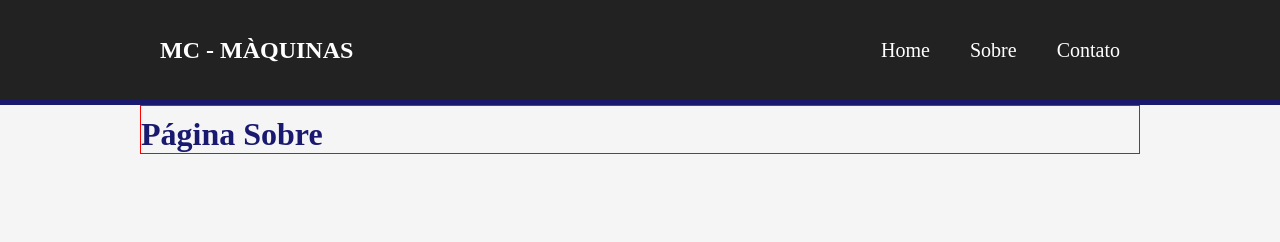
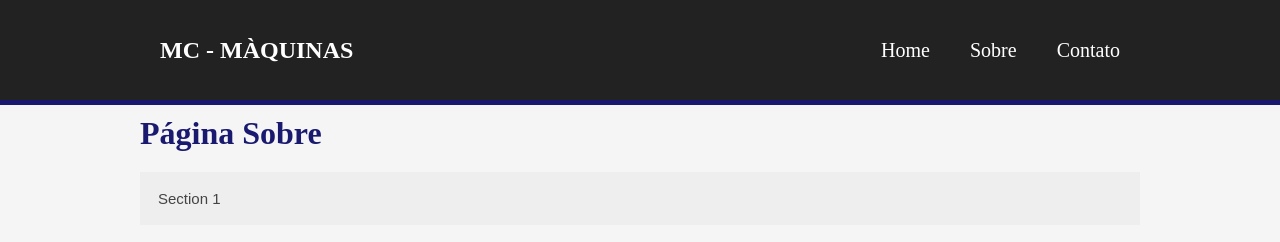
Before and after one commit to JhonatanPB/Curso-Fullstack, a plain HTML site: page mine-site/sobre.html in a window 1280 px wide. Drawn offline with Linux system fonts and the light colour scheme.

Commit message:
atualizei o sobre.html e o css

```diff
--- a/mine-site/css/style.css
+++ b/mine-site/css/style.css
@@ -105,5 +105,29 @@
 .paginaSobre h1 {
     color: #191970;
     padding-top: 10px;
-    border: 1px solid red;
+    margin-bottom: 20px;
 }
+
+.accordion {
+  background-color: #eee;
+  color: #444;
+  cursor: pointer;
+  padding: 18px;
+  width: 100%;
+  border: none;
+  text-align: left;
+  outline: none;
+  font-size: 15px;
+  transition: 0.4s;
+}
+
+.active, .accordion:hover {
+  background-color: #ccc;
+}
+
+.panel {
+  padding: 0 18px;
+  display: none;
+  background-color: white;
+  overflow: hidden;
+}
--- a/mine-site/sobre.html
+++ b/mine-site/sobre.html
@@ -26,6 +26,13 @@
 
          <main class="contentMain paginaSobre">
             <h1>Página Sobre</h1>
+
+            <section>
+                <button class="accordion">Section 1</button>
+                <article class="panel">
+                    <p>Lorem ipsum dolor sit amet consectetur adipisicing elit. Tempore repellendus doloribus quasi nulla facilis ab error ipsam blanditiis amet sed reprehenderit dicta est nisi sequi, ipsum aperiam omnis iusto eaque.</p>
+            </article>
+            </section>
          </main>
 
     </div>
```
